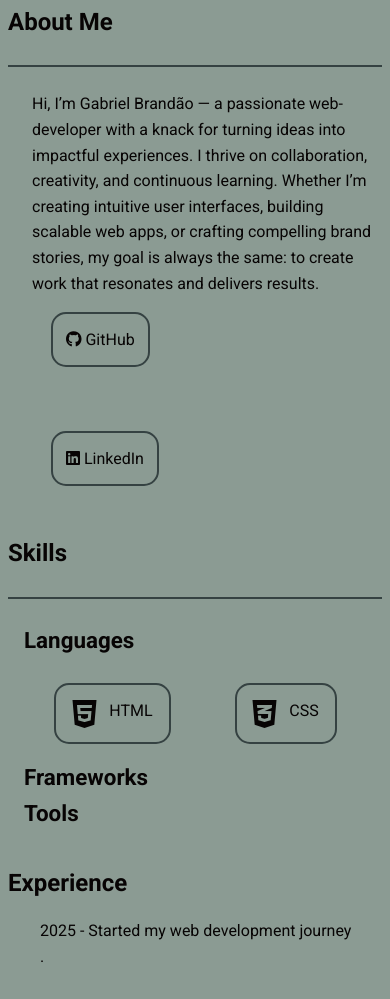
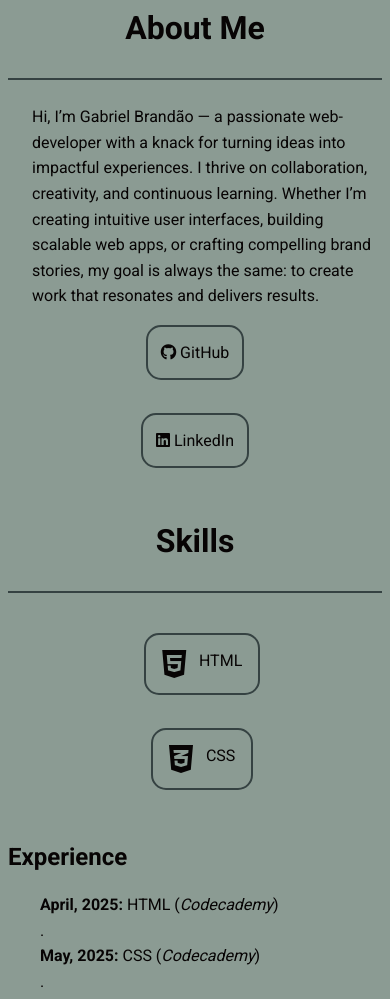
Before and after one commit to spbgabriel/portfolio_project, a plain HTML site: page portfolio_project.html in a window 390 px wide. Shown: the part 566-1565 px from the top of the page. Drawn offline with Linux system fonts and the light colour scheme.

Commit message:
Updated media query and some text parts

```diff
--- a/portfolio_project.html
+++ b/portfolio_project.html
@@ -39,20 +39,21 @@
         <section>
             <h2>Skills</h2>
             <ul class="skills">
-                <li><h4>Languages</h4></li>
                     <ul class="skills-list">
                         <a href="https://www.codecademy.com/profiles/SPB.GABRIEL/certificates/9eb0741e5ebef1f9f58a53bfac67d3a7"><li class="button_link_skills"><i class="fa-brands fa-html5 fa-2x"></i> HTML</li></a>
                         <a href="https://www.codecademy.com/profiles/SPB.GABRIEL/certificates/9eb0741e5ebef1f9f58a53bfac67d3a7" target="_blank"><li class="button_link_skills"><i class="fa-brands fa-css3-alt fa-2x" ></i> CSS</li></a>
                     </ul>
-                <li><h4>Frameworks</h4></li>
-                <li><h4>Tools</h4></li>
             </ul>
         </section>
         <section class="experience">
             <h3>Experience</h3>
             <ul class="experience-details">
-                <li>2025 - Started my web development journey</li>
-                <li>.</li>
+                <li><strong>April, 2025:</strong> HTML (<em>Codecademy</em>)
+                    <br>.
+                </li>
+                <li><strong>May, 2025:</strong> CSS (<em>Codecademy</em>)
+                    <br>.
+                </li>
                 <!--as it gets more things, add them here-->
             </ul>
         </section>
--- a/portfolio_stylesheet.css
+++ b/portfolio_stylesheet.css
@@ -72,7 +72,7 @@ ul a {
 
 .contact_bar a {
   color: var(--title-color);
-  transition: all 0.3s linear;
+  transition: all 200ms linear;
 }
 
 .contact_bar a:hover {
@@ -100,7 +100,7 @@ section h2 {
 
 .social_links {
   display: flex;
-  justify-content: flex-start;
+  justify-content: center;
   gap: 2rem;
   padding: 0rem 1.7rem;
 }
@@ -136,7 +136,7 @@ section h2 {
 
 .skills-list {
   display: flex;
-  justify-content: flex-start;
+  justify-content: center;
   margin: 0.5rem 0 0 0.9rem;
 }
 
@@ -205,8 +205,16 @@ footer {
     margin: 0 0.5rem;
   }
 
-  .social_links {
+  main h2 {
+    text-align: center;
+    font-size: 2rem;
+  }
+
+  .social_links,
+  .skills-list {
+    display: flex;
     flex-direction: column;
-    align-items: flex-start;
+    justify-content: center;
+    align-items: center;
+    gap: 1px;
   }
-}
```
